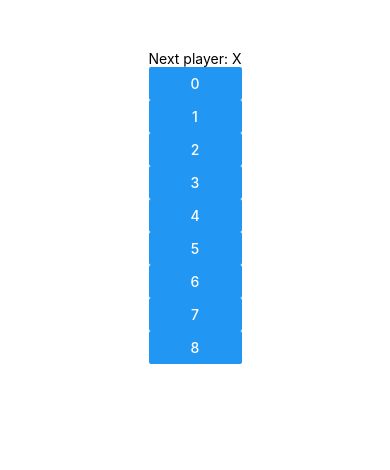
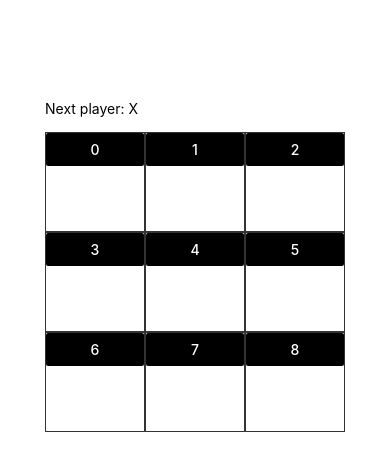
Before and after one commit to ayaka-kitabora/reactnative-study-game, a React Native app: screen / in a window 390 px wide. Shown: the top 470 px of the page. Built offline with nearby package versions, Linux system fonts and the light colour scheme.

Commit message:
線は引けたけどbuttonにスタイルを当てたい

```diff
--- a/App.tsx
+++ b/App.tsx
@@ -1,13 +1,24 @@
 import React, { Component }  from 'react';
-import { StyleSheet, Text, View, Button } from 'react-native';
+import { StyleSheet, Text, View, Button, Alert } from 'react-native';
 
 class Square extends Component {
+  constructor(props) {
+    super(props);
+    this.state = {
+      value: null,
+    };
+  }
+
   render() {
     return (
-      <Button
-      title={`${this.props.value}`} // titleはstringじゃないとエラー
-      style={styles.square}
-      />
+      <View style={styles.square}>
+        <Button
+        onPress={() => {Alert.alert('click')}}
+        title={`${this.props.value}`}
+        color="#000"
+        style={styles.button}
+        />
+      </View>
     );
   }
 }
@@ -20,19 +31,19 @@ class Board extends React.Component {
     status = 'Next player: X';
 
     return (
-      <View>
-        <Text>{status}</Text>
-        <View>
+      <View style={styles.container}>
+        <Text style={styles.text}>{status}</Text>
+        <View style={styles.row}>
           {this.renderSquare(0)}
           {this.renderSquare(1)}
           {this.renderSquare(2)}
         </View>
-        <View>
+        <View style={styles.row}>
           {this.renderSquare(3)}
           {this.renderSquare(4)}
           {this.renderSquare(5)}
         </View>
-        <View>
+        <View style={styles.row}>
           {this.renderSquare(6)}
           {this.renderSquare(7)}
           {this.renderSquare(8)}
@@ -45,7 +56,7 @@ class Board extends React.Component {
 export default class Game extends Component {
   render() {
     return (
-      <View style={{ alignItems: 'center', top: 50 }}>
+      <View style={{ alignItems: 'center', top: 100 }}>
         <View>
           <Board />
         </View>
@@ -56,15 +67,23 @@ export default class Game extends Component {
 
 const styles = StyleSheet.create({
   container: {
-    flex: 1,
-    backgroundColor: '#fff',
-    alignItems: 'center',
-    justifyContent: 'center',
+    width: 300,
+    height: 300,
+  },
+  text: {
+    marginBottom: 15,
+  },
+  row: {
+    flexDirection: 'row',
   },
   square: {
     borderColor: '#333',
+    width: 100,
+    height: 100,
     borderWidth: 1,
-    width: '30%',
-    backgroundColor: '#222'
+  },
+  button: {
+    width: 100,
+    height: 100,
   }
 });
```
